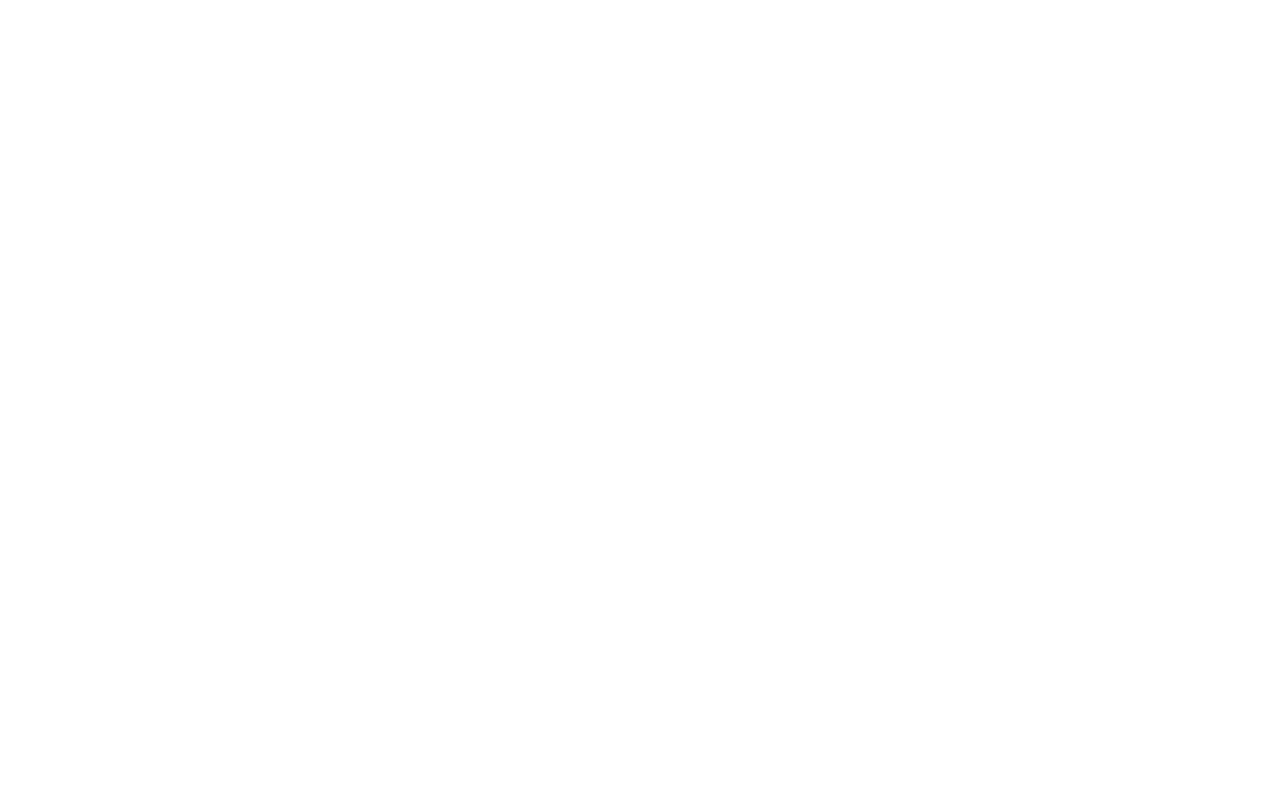
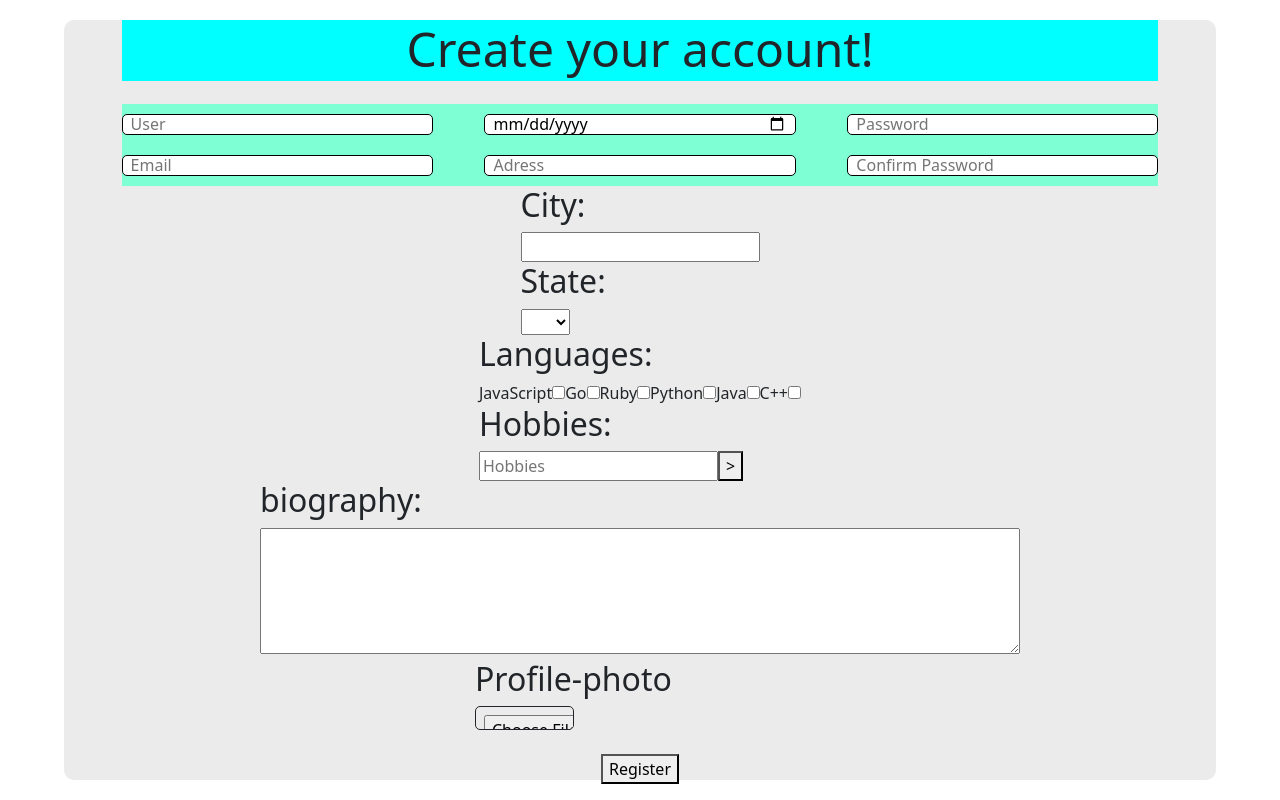
Before and after one commit to Gabz047/projetoLogin, a Vue app: page /register in a window 1280 px wide. Before the commit this address had no page. Built offline with nearby package versions, Linux system fonts and the light colour scheme.

Commit message:
css of registered information done && js done all the conexions of forms (just missing validations) && completed all html tags resting

```diff
--- a/index.html
+++ b/index.html
@@ -1,5 +1,5 @@
 <!DOCTYPE html>
-<html lang="en">
+<html lang="pt-br">
   <head>
     <meta charset="UTF-8">
     <link rel="icon" href="/favicon.ico">
--- a/src/assets/main.css
+++ b/src/assets/main.css
@@ -1,7 +1,7 @@
 @import './base.css';
 
 #app {
-  max-width: 1280px;
+  max-width: 100%;
   margin: 0 auto;
   font-weight: normal;
 }
--- a/src/router/index.js
+++ b/src/router/index.js
@@ -1,6 +1,7 @@
 import { createRouter, createWebHistory } from 'vue-router'
 import HomeView from '../views/login.vue'
 import login from '../views/login.vue'
+import register from '../views/register.vue'
 
 const router = createRouter({
   history: createWebHistory(import.meta.env.BASE_URL),
@@ -10,6 +11,11 @@ const router = createRouter({
       name: 'login',
       component: login
     },
+    {
+      path: '/register',
+      name: 'register',
+      component: register
+    }
   ]
 })
 
--- a/src/views/login.vue
+++ b/src/views/login.vue
@@ -1,10 +1,15 @@
 <script setup>
 import { RouterLink, RouterView } from 'vue-router'
+import {ref} from 'vue'
+
+const passwordInput = ref('')
+const emailInput = ref('')
 
 const required = {
   maxLenght: 10,
   emailValidate: ["@gmail.com", "@hotmail.com"]
   }
+
 </script>
 
 <!-- em identificadores como id ou class "c" signfica "container" -->
@@ -19,11 +24,11 @@ const required = {
       <div class="c-inputField">
         <div class="cput c-email">
           <div class="cicon c-iconEmail"></div>
-          <input type="text" placeholder="Email Adrees" class="input emailInput"/>
+          <input type="text" placeholder="Email Adrees" class="input emailInput" v-model="emailInput" />
         </div>
         <div class="cput c-password">
           <div class="cicon c-iconPassword"></div>
-          <input type="text" placeholder="Password" class="input passInput">
+          <input type="text" placeholder="Password" class="input passInput" v-model="passwordInput" />
         </div>
         <a href="">Forgort password?</a>
       </div>
@@ -46,7 +51,7 @@ const required = {
   }
 
   .c-login {
-    width: 45%;
+    width: 35%;
     height: 80vh;
     border-radius: 10px;
     background-color: #E9E8EA;
@@ -59,6 +64,7 @@ const required = {
 
   .input {
     padding: 10px;
+    font-size: 20px;
   }
 
   .c-mainTxt {
@@ -72,7 +78,7 @@ const required = {
   }
 
   .c-mainTxt h1 {
-    font-size: 5vh;
+    font-size: 4.5vh;
   }
 
   .c-inputField {
@@ -86,7 +92,7 @@ const required = {
 
   .cput {
     width: 90%;
-    height: 16%;
+    height: 18%;
     display: flex;
     justify-content: space-between;
   }
--- a/src/views/register.vue
+++ b/src/views/register.vue
@@ -0,0 +1,399 @@
+<script setup>
+import { RouterLink, RouterView } from 'vue-router'
+import { ref, computed, reactive } from 'vue'
+
+// States & City
+
+const states = ref([
+  'AC',
+  'AL',
+  'AP',
+  'AM',
+  'BA',
+  'CE',
+  'DF',
+  'ES',
+  'GO',
+  'MA',
+  'MT',
+  'MS',
+  'MG',
+  'PA',
+  'PB',
+  'PR',
+  'PE',
+  'PI',
+  'RJ',
+  'RN',
+  'RS',
+  'RO',
+  'RR',
+  'SC',
+  'SP',
+  'SE',
+  'TO'
+])
+
+// States & City end >>>>>>>>>>>>
+
+//Langs & Hobbies
+
+const hobbieV = ref('')
+const hobbies = ref([])
+
+function addHobbie() {
+    hobbies.value.push(hobbieV.value)
+    hobbieV.value = ''
+}
+
+function removeHobbie(index) {
+    mainInfo.hobbies.splice(index, 1)
+}
+
+
+//Langs & Hobbies end >>>>>>>>>>>>
+
+//basic info
+
+const emailV = ref('')
+const passwordV = ref('')
+const validationV = ref('')
+
+//basic info end >>>>>>>>>>>>
+
+// avatar info
+
+const avatar = reactive({
+    photo: null
+})
+
+function handleFileUpload(e) {
+    const target = e.target;
+
+    if (target && target.files) {
+        const file = target.files[0];
+        avatar.photo = URL.createObjectURL(file)
+    }
+}
+
+//avatar info end >>>>>>>>>>>>
+
+// register
+
+const validate = ref(false)
+
+const mainInfo = reactive({
+    user: "", //done
+    date: "", //done
+    password: "", //done
+    email: "", //done
+    adress: "", //done
+    city: "", //city
+    state: "", //done
+    langs: [], //done
+    hobbies: [], //done
+    bio: "", //done
+})
+
+function register() {
+    if (passwordV.value != validationV.value) {
+        alert("Credentials invalide")
+    } else {
+    validate.value = true
+    mainInfo.hobbies = hobbies.value
+    mainInfo.password = passwordV.value
+    mainInfo.email = emailV.value
+    }
+
+}
+
+function edit() {
+    validate.value = false
+}
+
+//register end >>>>>>>>>>>>
+</script>
+
+<template>
+  <main>
+
+    <section class="userInfo container-fluid" v-if="validate == true">
+        <button @click="edit" class="btn btn-primary">Edit</button>
+        <div class="img-field">
+        <img  vi-if="avatar.photo" :src="avatar.photo">
+    </div>
+
+    <div class="info-field">
+        <p> User: {{ mainInfo.user }}</p>
+        <p> Password: {{ mainInfo.password }}</p>
+        <p> Email: {{ mainInfo.email }}</p>
+        <p> Birthday Date: {{ mainInfo.date }}</p>
+        <p> Adress: {{ mainInfo.adress }}</p>
+        <p> City: {{ mainInfo.city }}</p>
+        <p> State: {{  mainInfo.state }} </p>
+        <div class="langs-info">
+            <p>Languages:</p>
+            <li v-for="(lang, index) in mainInfo.langs" :key="index"> {{ lang }}</li>
+        </div>
+        <div class="hobbies-info">
+            <p>Hobbies:</p>
+            <li v-for="(hobbie, index) in mainInfo.hobbies" :key="index"> {{ hobbie }}</li>
+        </div>
+
+
+
+
+        <p> Biography: {{ mainInfo.bio }}</p>
+
+    </div>
+
+    </section>
+
+    <section class="register-field" v-else>
+      <div class="tittleMain">
+        <h1>Create your account!</h1>
+      </div>
+      <div class="basicInfo-field">
+        <input type="text" class="inputbasic" placeholder="User" v-model="mainInfo.user" />
+
+        <input type="date" class="inputbasic" name="birth" min="1874-01-01" max="2014-01-01" v-model="mainInfo.date" />
+
+        <input type="text" class="inputbasic" placeholder="Password" v-model="passwordV"/>
+
+        <input type="email" class="inputbasic" placeholder="Email" v-model="emailV"/>
+
+        <input type="text" class="inputbasic" placeholder="Adress" v-model="mainInfo.adress"/>
+
+        <input type="text" class="inputbasic" placeholder="Confirm Password" v-model="validationV"/>
+      </div>
+      <div class="cityState-field">
+        <div class="city-field">
+          <h2 class="desc city">City:</h2>
+          <input type="text" v-model="mainInfo.city"/>
+        </div>
+
+        <div class="states-field">
+          <h2 class="desc states">State:</h2>
+          <select class="select states-select" v-model="mainInfo.state">
+            <option v-for="(state, index) in states" :key="index">{{ state }}</option>
+          </select>
+        </div>
+      </div>
+
+      <div class="langHobbies-field">
+        <div class="langs-field">
+          <h2>Languages:</h2>
+          <div class="lang-options">
+            <label for='js'> JavaScript </label>
+            <input type="checkbox" value='js' class="check-lang" v-model="mainInfo.langs"/>
+
+            <label for=' go '> Go </label>
+            <input type="checkbox" value='go' class="check-lang" v-model="mainInfo.langs"/>
+
+            <label for=' ruby '> Ruby </label>
+            <input type="checkbox" value='ruby' class="check-lang" v-model="mainInfo.langs"/>
+
+            <label for=' py '> Python</label>
+            <input type="checkbox" value=' py ' class="check-lang" v-model="mainInfo.langs"/>
+
+            <label for=' java '> Java </label>
+            <input type="checkbox" value='java' class="check-lang" v-model="mainInfo.langs"/>
+
+            <label for=' c++ '> C++ </label>
+            <input type="checkbox" value=' c++ ' class="check-lang" v-model="mainInfo.langs"/>
+          </div>
+        </div>
+
+        <div class="hobbies-field">
+
+            <div class="hobbies-options">
+               <div class="desc-input">
+                <h2>Hobbies:</h2>
+                <input type="text" placeholder="Hobbies" v-model="hobbieV">
+                <button @click="addHobbie">></button>
+               </div>
+                <div class="lista-hobbies">
+                    <li v-for="(hobbie, index) in hobbies" :key="index"> {{ hobbie }} <button @click="removeHobbie(index)">X</button> </li>
+                </div>
+
+            </div>
+
+        </div>
+      </div>
+
+      <div class="biography-field">
+
+        <h2>biography: </h2>
+
+        <textarea cols="80" rows="5" v-model="mainInfo.bio"></textarea>
+      </div>
+
+      <div class="photo-field">
+
+        <h2>Profile-photo</h2>
+
+        <input type="file" @change="handleFileUpload($event)" class="inputbasic">
+
+      </div>
+
+      <button @click="register">Register</button>
+    </section>
+
+
+
+  </main>
+</template>
+
+<style scoped>
+
+main {
+
+  width: 100%;
+  background-color: white;
+  height: 100vh;
+  display: flex;
+  align-items: center;
+  justify-content: center;
+
+}
+
+/** Info registered */
+
+.userInfo {
+    width: 80%;
+    height: 80vh;
+    background-color: rgb(235, 235, 235);
+    display: flex;
+    flex-direction: column;
+    flex-wrap: wrap;
+    border-radius: 10px;
+    box-shadow: 0px 0px 10px rgb(7, 7, 7);
+}
+
+.userInfo button {
+    width: 80px;
+    margin: 2vh;
+}
+
+.userInfo img {
+    width: 100%;
+    height: 100%;
+    border-radius: 50%;
+}
+
+.img-field {
+    width: 15vw;
+    height: 30vh;
+    display: flex;
+    justify-content: center;
+    align-items: center;
+    border-radius: 50%;
+}
+
+p {
+    font-size: 2.5vh;
+    padding: 1vh;
+
+}
+
+.info-field {
+    display: flex;
+    flex-wrap: wrap;
+    flex-direction: column;
+    height: 100%;
+    width: 60%;
+    justify-content: center;
+    align-items: left;
+}
+
+.langs-info {
+    display: flex;
+    height: 5vh;
+    padding: 1vh 0 0 0;
+    border-radius: 10px;
+    align-items:center;
+}
+
+.langs-info li {
+    list-style: none;
+    margin-left: 1vh 0 0 0;
+    font-size: 2.5vh;
+    padding: 0;
+}
+
+.langs-info p {
+    padding: 1vh 1vh 0 1vh;
+}
+
+.langs-info li::after {
+    content: ",";
+}
+
+.hobbies-info {
+    display: flex;
+    height: 5vh;
+    border-radius: 10px;
+    align-items:center;
+    padding: 1vh 0 0 0;
+}
+
+.hobbies-info li {
+    list-style: none;
+    margin-left: 1vh 0 0 0;
+    font-size: 2.5vh;
+    padding: 0;
+}
+
+.hobbies-info p {
+    padding: 1vh 1vh 0 1vh;
+}
+
+.hobbies-info li::after {
+    content: ",";
+}
+
+/** Info registered end>>>>>>>>>>>>>>>>>>>>>>>>>>>>>>*/
+
+/** Register info */
+
+.register-field {
+    width: 90%;
+    height: 95%;
+    background-color: rgb(235, 235, 235);
+    border-radius: 10px;
+    display: flex;
+    flex-direction: column;
+    align-items: center;
+}
+.tittleMain {
+    height: 8%;
+    width: 90%;
+    background-color: aqua;
+    display: flex;
+    justify-content: center;
+}
+.tittleMain h1 {
+    font-size: 6vh;
+}
+
+.basicInfo-field {
+    width: 90%;
+    height: 30%;
+    background-color: aquamarine;
+    display: flex;
+    flex-wrap: wrap;
+    justify-content: space-between;
+    align-items: center;
+    margin-top: 2%;
+}
+
+.inputbasic {
+    height: 25%;
+    width: 30%;
+    border-radius: 5px;
+    border: 1px solid;
+    padding: 1vh;
+}
+
+/** Register info end>>>>>>>>>>>>>>>>>>>>>>>>>>>>>>*/
+</style>
```
